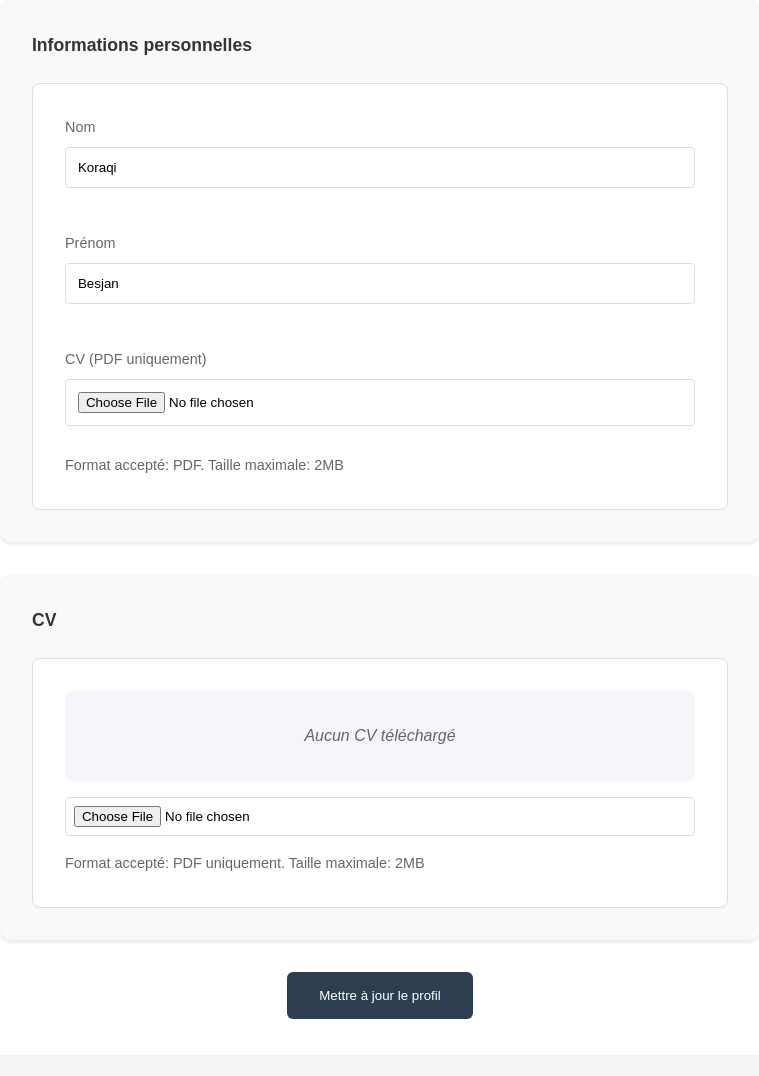
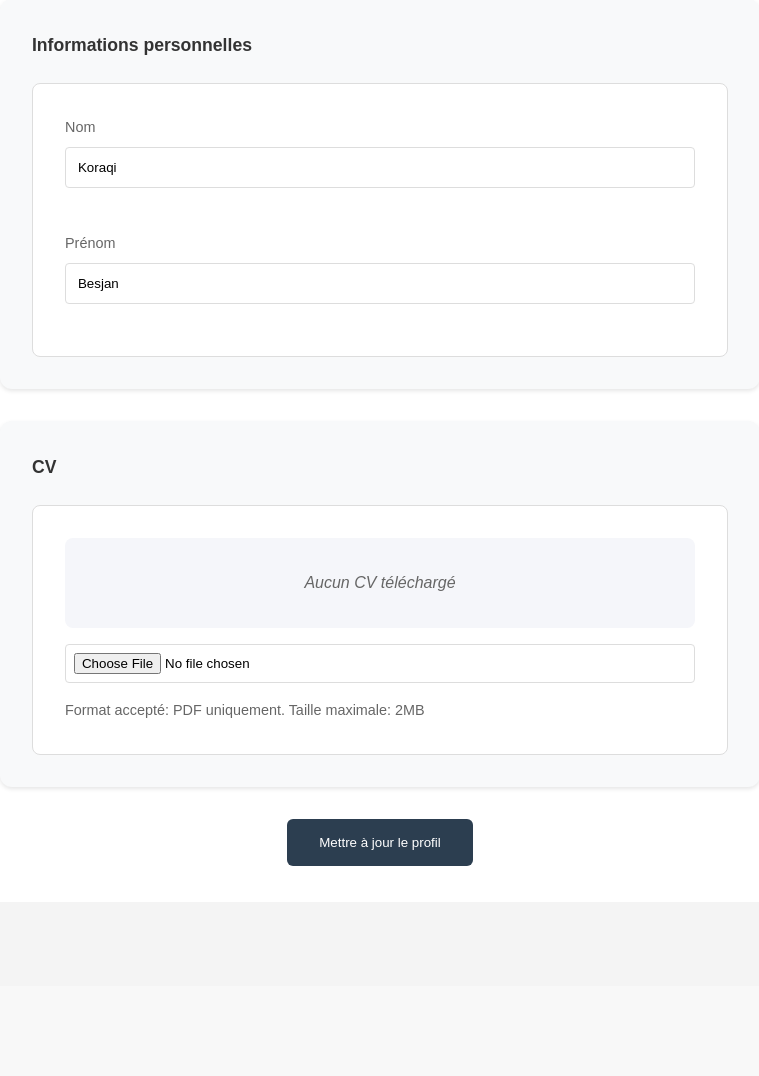
Before and after one commit to Abstru3/Gestion_Stage, a PHP site: page /app/views/profile.php in a window 1280 px wide. Shown: the part 1334-2410 px from the top of the page, without its empty margins (260-1019 px from the left). After the commit the page ends 2200 px from the top, so only its background shows below. Run offline with PHP 8.4, Linux system fonts and the light colour scheme; the visitor is signed in with stand-in values (Sample User, id 1); data comes from the database, SQL or seed files in the repository; some libraries are stand-ins or nearby versions.

Commit message:
réglage des problèmes lié au CV

```diff
--- a/app/views/profile.php
+++ b/app/views/profile.php
@@ -255,13 +255,9 @@ if ($_SERVER['REQUEST_METHOD'] == 'POST') {
                                 <label for="prenom">Prénom</label>
                                 <input type="text" id="prenom" name="prenom" value="<?php echo htmlspecialchars($user['prenom']); ?>" required>
                             </div>
-                            <div class="input-group">
-                                <label for="cv">CV (PDF uniquement)</label>
-                                <input type="file" id="cv" name="cv" accept="application/pdf">
-                                <p class="help-text">Format accepté: PDF. Taille maximale: 2MB</p>
-                            </div>
                         </div>
                     </div>
+                    <!-- Section CV -->
                     <div class="profile-section">
                         <label>CV</label>
                         <div class="section-content">
```
Also changed, not shown: app/views/internships/apply.php (+12 -3 lines).
